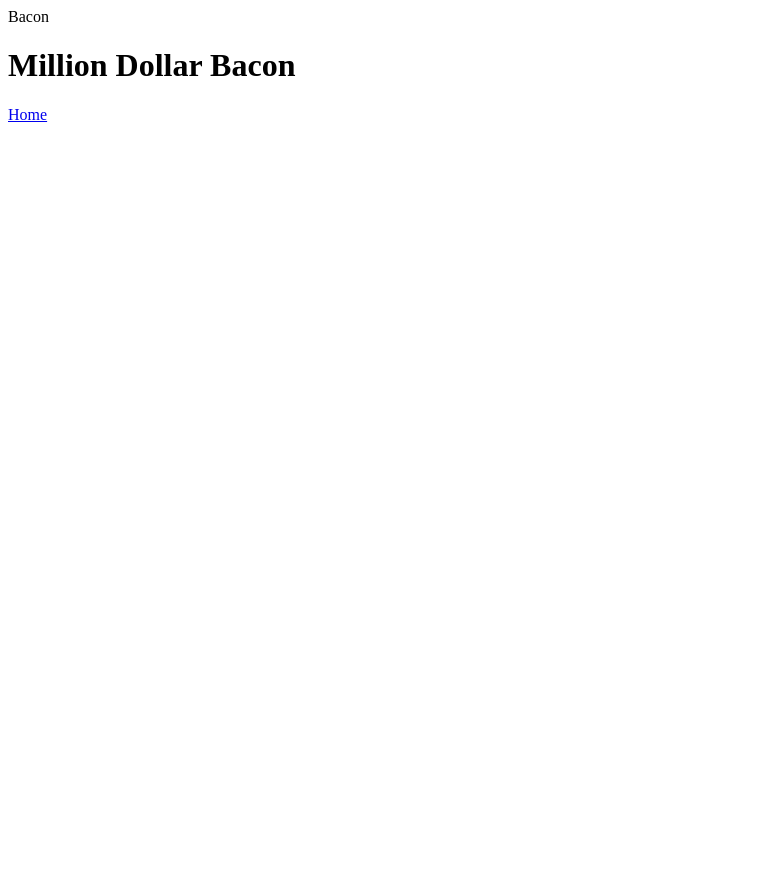
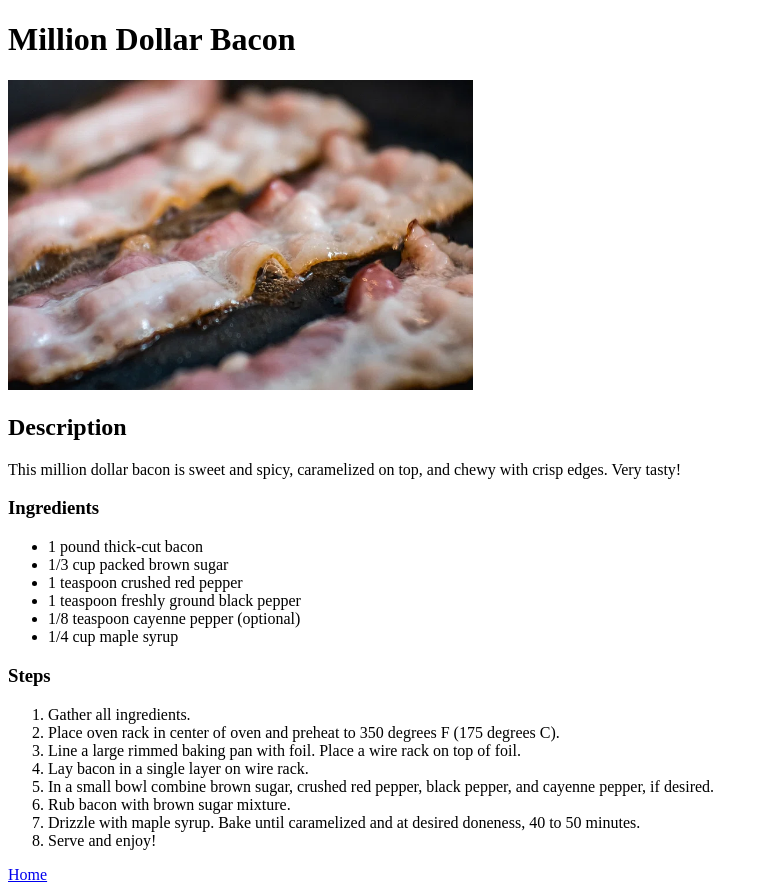
Before and after one commit to jennsipe-svg/odin-recipes, a plain HTML site: page recipes/bacon.html in a window 1280 px wide. Shown: the whole page, without its empty margins (0-764 px from the left). Before the commit the page ends 800 px from the top, so only its background shows below. Drawn offline with Linux system fonts and the light colour scheme.

Commit message:
Edit bacon.html
Add image and content

```diff
--- a/recipes/bacon.html
+++ b/recipes/bacon.html
@@ -1,4 +1,3 @@
-Bacon
 <!DOCTYPE html>
 <html lang="en">
 <head>
@@ -9,7 +8,29 @@ Bacon
 
 <body>
     <h1>Million Dollar Bacon</h1>
-
+    <img src="images/bacon.jpg" alt="Four slices of sizzling bacon in a black pan" height="310">
+        <h2>Description</h2>
+        This million dollar bacon is sweet and spicy, caramelized on top, and chewy with crisp edges. Very tasty!
+            <h3>Ingredients</h3>
+            <ul>
+                <li>1 pound thick-cut bacon</li>
+                <li>1/3 cup packed brown sugar</li>
+                <li>1 teaspoon crushed red pepper</li>
+                <li>1 teaspoon freshly ground black pepper</li>
+                <li>1/8 teaspoon cayenne pepper (optional)</li>
+                <li>1/4 cup maple syrup</li>
+            </ul>
+            <h3>Steps</h3>
+            <ol>
+                <li>Gather all ingredients.</li>
+                <li>Place oven rack in center of oven and preheat to 350 degrees F (175 degrees C).</li>
+                <li>Line a large rimmed baking pan with foil. Place a wire rack on top of foil.</li>
+                <li>Lay bacon in a single layer on wire rack.</li>
+                <li>In a small bowl combine brown sugar, crushed red pepper, black pepper, and cayenne pepper, if desired.</li>
+                <li>Rub bacon with brown sugar mixture.</li>
+                <li>Drizzle with maple syrup. Bake until caramelized and at desired doneness, 40 to 50 minutes.</li>
+                <li>Serve and enjoy!</li>
+            </ol>
 <a href="../index.html">Home</a>
 </body>
 
```
Also changed, not shown: recipes/images/bacon.jpg (added).
